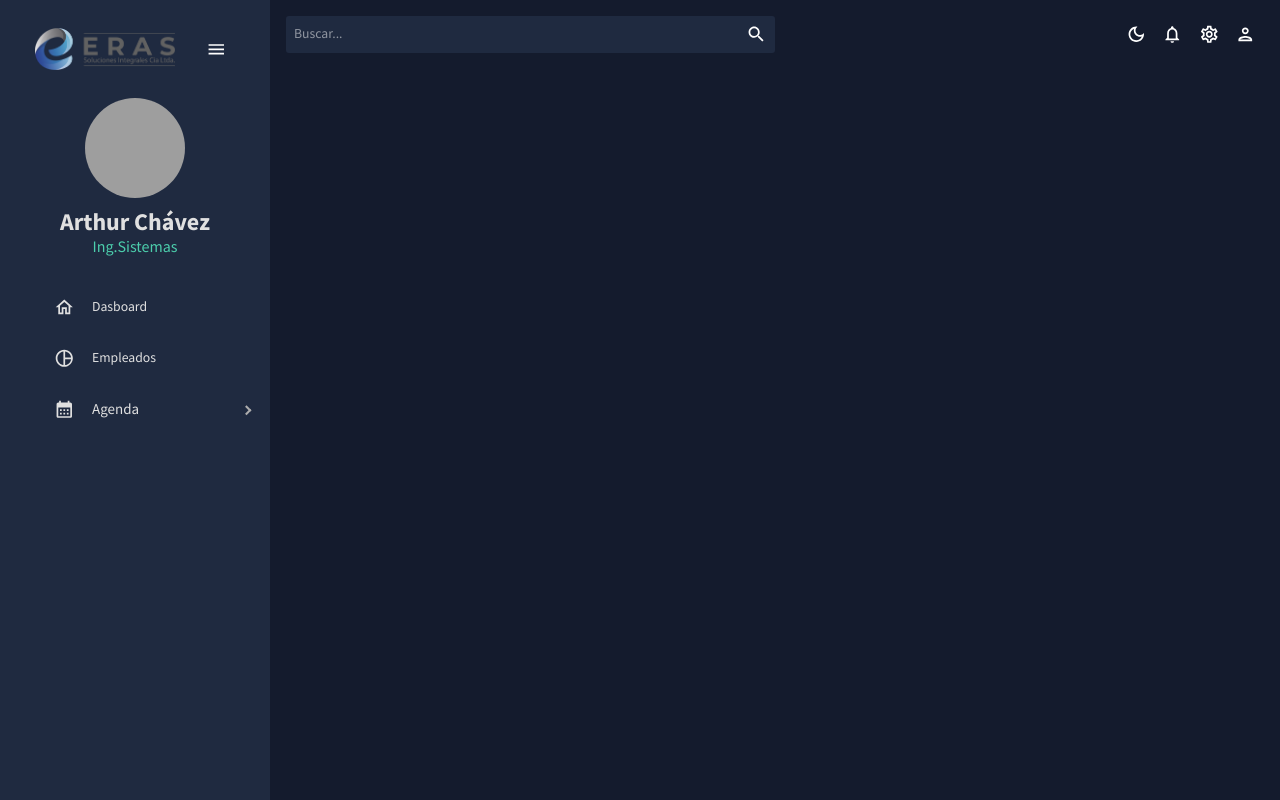
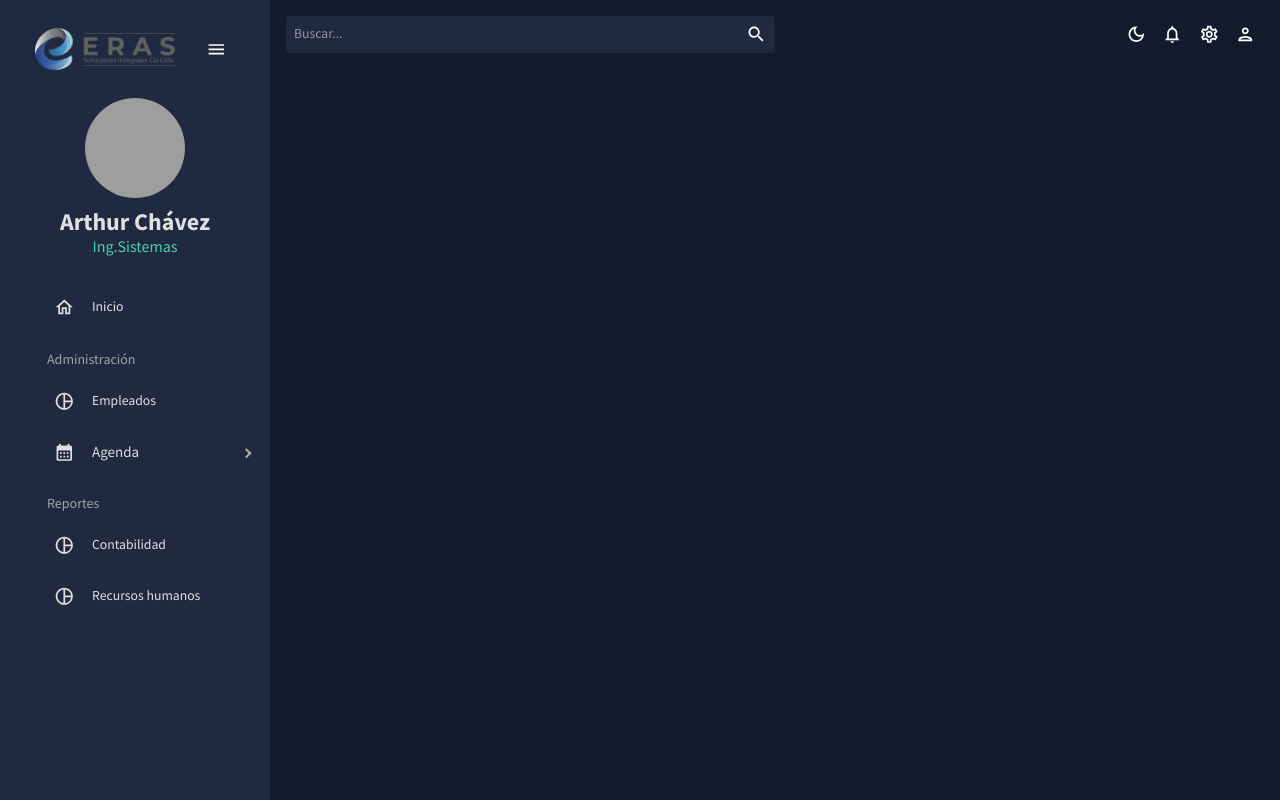
Before and after one commit to Arthur2399/dashboard_material_react, a React (Vite) app: page / in a window 1280 px wide. Built offline with nearby package versions, Linux system fonts and the light colour scheme; grey boxes are pictures that could not be loaded.

Commit message:
[UPDATE]

```diff
--- a/src/data/mockDataMenu.js
+++ b/src/data/mockDataMenu.js
@@ -1,18 +1,22 @@
 export const mockDataMenu = [
     {
         id:1,
-        title: "Dasboard",
+        title: "Inicio",
         to: "/",
         icon: "HomeOutlinedIcon",
     },
     {
         id:2,
+        titleGroup: "Administración",
+    },
+    {
+        id:3,
         title: "Empleados",
         to: "/employes",
         icon: "PieChartOutlineOutlinedIcon",
     },
     {
-        id:3,
+        id:4,
         title: "Agenda",
         to: "/calendar",
         icon: "CalendarMonthIcon",
@@ -34,49 +38,31 @@ export const mockDataMenu = [
                 title: "Month",
                 to: "/month",
                 icon: "CalendarMonthIcon",
+                subItems:[
+                    {
+                        id:1,
+                        title: "Day",
+                        to: "/day",
+                        icon: "CalendarMonthIcon",
                     },
                 ]
-    },
-    /* {
-        titleGroup: "Data",
-        items: [
-            {
-                title: "Manage Team",
-                to: "/team",
-                icon: "PeopleOutlinedIcon",
             },
         ]
     },
     {
-        titleGroup: "Horarios",
-        items: [
-            {
-                title: "Calendar",
-                to: "/calendar",
-                icon: "CalendarTodayOutlinedIcon",
-                subitem: [
-                    {
-                        title: "Day",
-                        to: "/day",
-                        icon: "CalendarTodayOutlinedIcon",
+        id:5,
+        titleGroup: "Reportes",
     },
     {
-                        title: "Week",
-                        to: "/day",
-                        icon: "CalendarTodayOutlinedIcon",
+        id:6,
+        title: "Contabilidad",
+        to: "/",
+        icon: "PieChartOutlineOutlinedIcon",
     },
     {
-                        title: "Month",
-                        to: "/month",
-                        icon: "CalendarTodayOutlinedIcon",
+        id:7,
+        title: "Recursos humanos",
+        to: "/",
+        icon: "PieChartOutlineOutlinedIcon",
     },
 ]
-            },
-            {
-                title: "Agenda",
-                to: "/agent",
-                icon: "CalendarTodayOutlinedIcon",
-            }
-        ]
-    } */
-]
--- a/src/scenes/global/SideBar.jsx
+++ b/src/scenes/global/SideBar.jsx
@@ -150,6 +150,16 @@ export const SideBar = () => {
                     ))}
                   </SubMenu>
                 )
+                  : item.titleGroup ? (
+                    <Typography
+                      variant="h6"
+                      color={colors.grey[300]}
+                      sx={{ m: "15px 0 5px 20px" }}
+                    >
+                      {item.titleGroup}
+                    </Typography>
+                  )
+
                     : (<Item
                       key={item.id}
                       title={item.title}
@@ -163,14 +173,6 @@ export const SideBar = () => {
             }
 
             {/*
-            <Item
-              title="Dashboard"
-              to="/"
-              icon={<HomeOutlinedIcon />}
-              selected={selected}
-              setSelected={setSelected}
-            />
-
             <Typography
               variant="h6"
               color={colors.grey[300]}
@@ -178,23 +180,7 @@ export const SideBar = () => {
             >
               Data
             </Typography>
-            <SubMenu
-              title="Data"
-              icon={<PieChartOutlineOutlinedIcon />}
-              style={{
-                cursor: 'default',
-                userSelect: 'none',
-                color: colors.grey[100],
-              }}
-            >
-              <Item
-                title="Manage Team"
-                to="/team"
-                icon={<PeopleOutlinedIcon />}
-                selected={selected}
-                setSelected={setSelected}
-              />
-            </SubMenu> */}
+            */}
 
           </Box>
         </Menu>
```
Lines whose indentation alone changed are shown as unchanged.
